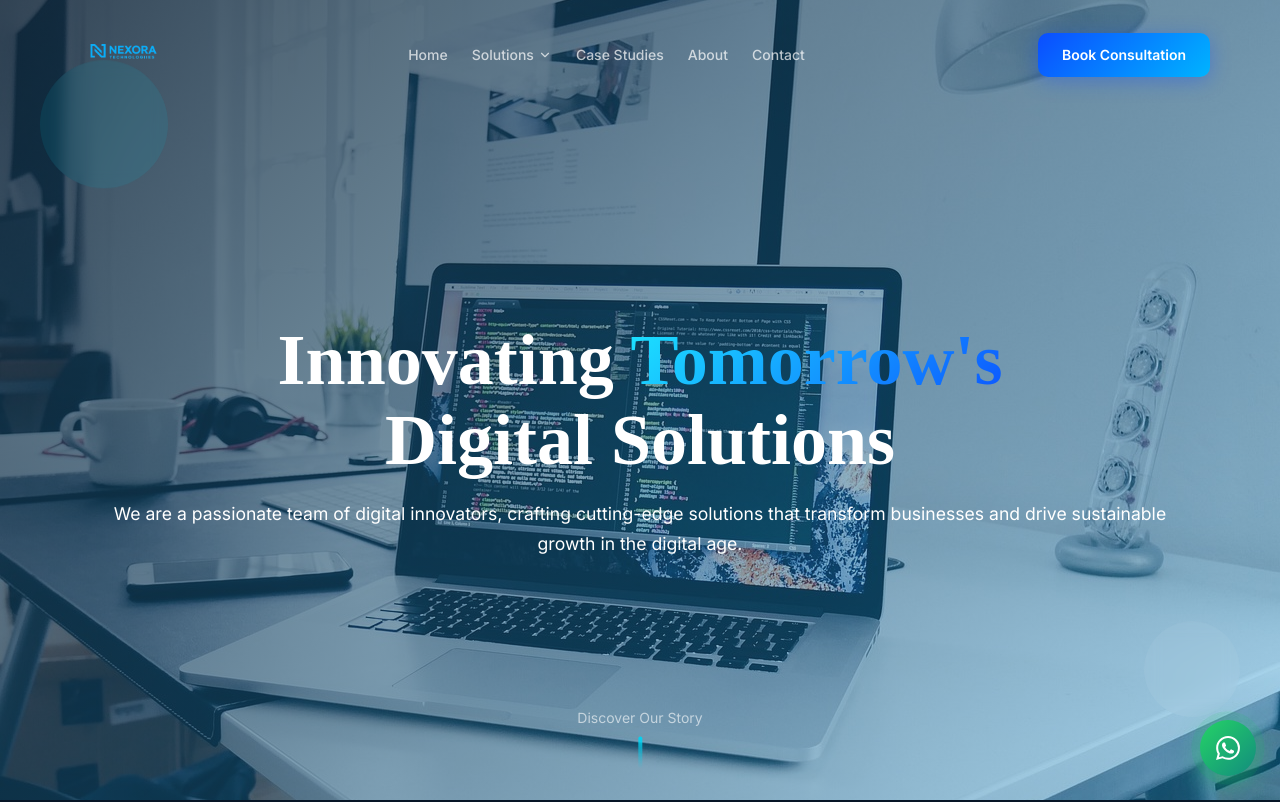
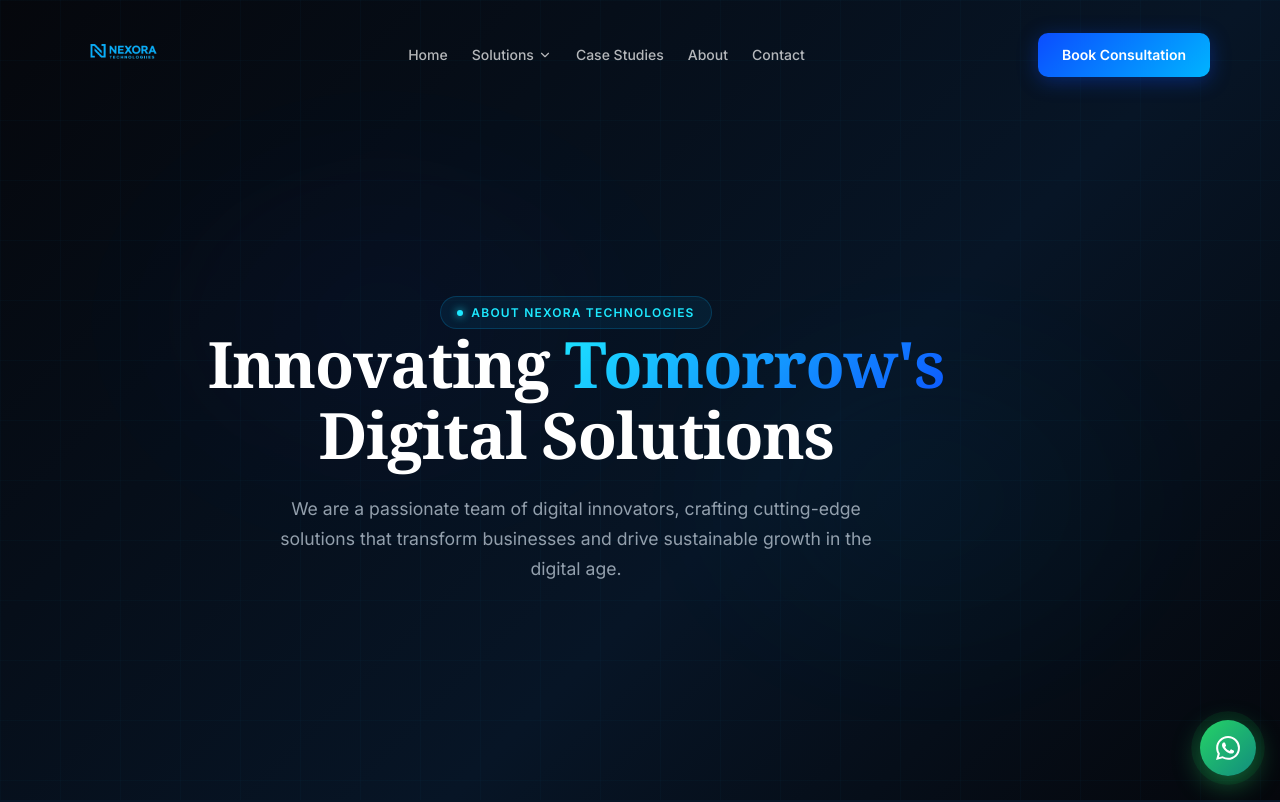
Before and after one commit to tricegevaar/nexora-technologiies, a Next.js app in the folder nexora-technologiies/: page /about in a window 1280 px wide. Shown: the top 802 px of the page. Built offline with nearby package versions, Linux system fonts and the light colour scheme.

Commit message:
Redesign: Services component, about page, services page heroes updated to new brand

```diff
--- a/nexora-technologiies/src/app/about/page.tsx
+++ b/nexora-technologiies/src/app/about/page.tsx
@@ -39,79 +39,36 @@ export default function AboutPage() {
   return (
     <>
       {/* Hero */}
-      <section className="relative min-h-screen flex items-center overflow-hidden hero-mobile" style={{ padding: "160px 0 80px" }}>
-        {/* Background */}
+      <section className="relative min-h-screen flex items-center overflow-hidden hero-mobile" style={{ padding: "160px 0 80px", background: "var(--dark-bg)" }}>
         <div className="absolute inset-0">
-          <div className="absolute inset-0 bg-cover bg-center bg-fixed" style={{ backgroundImage: "url('/photos/bg.jpg')" }} />
-          <div className="absolute inset-0" style={{ background: "linear-gradient(135deg, rgba(18, 40, 59, 0.8), rgba(31, 182, 255, 0.3))" }} />
+          <div className="absolute inset-0" style={{ background: "linear-gradient(135deg, #05070C 0%, #071526 60%, #05070C 100%)" }} />
+          <motion.div animate={{ opacity: [0.2, 0.45, 0.2] }} transition={{ duration: 8, repeat: Infinity }} className="absolute" style={{ top: "10%", left: "5%", width: "50%", height: "60%", background: "radial-gradient(ellipse, rgba(11,77,255,0.15) 0%, transparent 70%)", filter: "blur(50px)" }} />
+          <motion.div animate={{ opacity: [0.15, 0.35, 0.15] }} transition={{ duration: 10, repeat: Infinity, delay: 2 }} className="absolute" style={{ bottom: "10%", right: "5%", width: "45%", height: "55%", background: "radial-gradient(ellipse, rgba(0,180,255,0.12) 0%, transparent 70%)", filter: "blur(60px)" }} />
+          <div className="absolute inset-0" style={{ backgroundImage: "linear-gradient(rgba(0,180,255,0.025) 1px, transparent 1px), linear-gradient(90deg, rgba(0,180,255,0.025) 1px, transparent 1px)", backgroundSize: "60px 60px" }} />
         </div>
-
-        {/* Floating Elements */}
-        <div className="absolute inset-0 overflow-hidden">
-          <motion.div
-            animate={{ y: [-20, 20, -20] }}
-            transition={{ duration: 6, repeat: Infinity, ease: "easeInOut" }}
-            className="absolute top-20 left-10 w-32 h-32 rounded-full bg-cyan-400/10 backdrop-blur-sm"
-          />
-          <motion.div
-            animate={{ y: [20, -20, 20] }}
-            transition={{ duration: 8, repeat: Infinity, ease: "easeInOut" }}
-            className="absolute bottom-20 right-10 w-24 h-24 rounded-full bg-white/5 backdrop-blur-sm"
-          />
-        </div>
-
         <div className="container relative z-10">
-          <div className="max-w-6xl mx-auto text-center">
-            <motion.div
-              initial={{ opacity: 0, y: 30 }}
-              animate={{ opacity: 1, y: 0 }}
-              transition={{ duration: 0.8 }}
-            >
+          <div className="max-w-5xl mx-auto text-center">
+            <motion.div initial={{ opacity: 0, y: 30 }} animate={{ opacity: 1, y: 0 }} transition={{ duration: 0.8 }}>
+              <motion.div initial={{ opacity: 0, y: 10 }} animate={{ opacity: 1, y: 0 }} transition={{ delay: 0.1 }} className="inline-flex items-center gap-2 mb-8" style={{ background: "rgba(0,180,255,0.08)", border: "1px solid rgba(0,180,255,0.2)", padding: "6px 16px", borderRadius: "50px" }}>
+                <span style={{ width: "6px", height: "6px", borderRadius: "50%", background: "#1DE9FF", boxShadow: "0 0 8px #1DE9FF", display: "inline-block" }} />
+                <span style={{ color: "#1DE9FF", fontSize: "0.75rem", fontWeight: 600, letterSpacing: "0.1em", textTransform: "uppercase" }}>About Nexora Technologies</span>
+              </motion.div>
               <motion.h1
-                initial={{ opacity: 0, y: 20 }}
-                animate={{ opacity: 1, y: 0 }}
-                transition={{ delay: 0.2, duration: 0.8 }}
-                className="text-5xl md:text-6xl lg:text-7xl font-bold text-white mb-6"
-                style={{ fontFamily: "'Playfair Display', serif", textAlign: "center" }}
+                initial={{ opacity: 0, y: 20 }} animate={{ opacity: 1, y: 0 }} transition={{ delay: 0.2, duration: 0.8 }}
+                style={{ fontSize: "clamp(2.2rem, 5vw, 4rem)", fontWeight: 800, color: "white", lineHeight: 1.1, marginBottom: "24px", letterSpacing: "-0.02em" }}
               >
-                Innovating <span className="gradient-text">Tomorrow's</span>
+                Innovating <span className="gradient-text">Tomorrow&apos;s</span>
                 <br />Digital Solutions
               </motion.h1>
-
               <motion.p
-                initial={{ opacity: 0, y: 20 }}
-                animate={{ opacity: 1, y: 0 }}
-                transition={{ delay: 0.4, duration: 0.8 }}
-                className="text-white text-center mx-auto"
-                style={{
-                  marginTop: "1.2rem",
-                  fontSize: "1.1rem",
-                  lineHeight: "1.7",
-                  padding: "0 20px",
-                  textAlign: "center",
-                  fontWeight: "400"
-                }}
+                initial={{ opacity: 0, y: 20 }} animate={{ opacity: 1, y: 0 }} transition={{ delay: 0.4, duration: 0.8 }}
+                style={{ fontSize: "1.1rem", lineHeight: 1.7, color: "rgba(183,195,208,0.8)", maxWidth: "600px", margin: "0 auto", fontWeight: 400 }}
               >
                 We are a passionate team of digital innovators, crafting cutting-edge solutions that transform businesses and drive sustainable growth in the digital age.
               </motion.p>
             </motion.div>
           </div>
         </div>
-
-        {/* Scroll Indicator */}
-        <motion.div
-          initial={{ opacity: 0 }}
-          animate={{ opacity: 1 }}
-          transition={{ delay: 1.2, duration: 0.6 }}
-          className="absolute bottom-8 left-1/2 -translate-x-1/2 flex flex-col items-center gap-2 text-white/60"
-        >
-          <span className="text-sm">Discover Our Story</span>
-          <motion.div
-            animate={{ y: [0, 8, 0] }}
-            transition={{ duration: 2, repeat: Infinity, ease: "easeInOut" }}
-            className="w-1 h-8 bg-gradient-to-b from-cyan-400 to-transparent rounded-full"
-          />
-        </motion.div>
       </section>
 
       {/* Story */}
--- a/nexora-technologiies/src/app/services/page.tsx
+++ b/nexora-technologiies/src/app/services/page.tsx
@@ -76,44 +76,38 @@ export default function ServicesPage() {
   return (
     <>
       {/* Hero */}
-      <section className="relative min-h-screen flex items-center overflow-hidden hero-mobile" style={{ padding: "160px 0 80px" }}>
+      <section className="relative min-h-screen flex items-center overflow-hidden hero-mobile" style={{ padding: "160px 0 80px", background: "var(--dark-bg)" }}>
         <div className="absolute inset-0">
-          <div className="absolute inset-0 bg-cover bg-center bg-fixed" style={{ backgroundImage: "url('/photos/bg.jpg')" }} />
-          <div className="absolute inset-0" style={{ background: "linear-gradient(135deg, rgba(18, 40, 59, 0.9), rgba(31, 182, 255, 0.4))" }} />
-        </div>
-        <div className="absolute inset-0 overflow-hidden">
-          <motion.div animate={{ y: [-15, 15, -15] }} transition={{ duration: 8, repeat: Infinity, ease: "easeInOut" }} className="absolute top-20 right-10 w-20 h-20 rounded-full bg-cyan-400/10 backdrop-blur-sm" />
-          <motion.div animate={{ y: [15, -15, 15] }} transition={{ duration: 6, repeat: Infinity, ease: "easeInOut" }} className="absolute bottom-20 left-10 w-16 h-16 rounded-full bg-white/5 backdrop-blur-sm" />
+          <div className="absolute inset-0" style={{ background: "linear-gradient(135deg, #05070C 0%, #071526 60%, #05070C 100%)" }} />
+          <motion.div animate={{ opacity: [0.2, 0.4, 0.2] }} transition={{ duration: 8, repeat: Infinity }} className="absolute" style={{ top: "5%", right: "5%", width: "50%", height: "60%", background: "radial-gradient(ellipse, rgba(11,77,255,0.15) 0%, transparent 70%)", filter: "blur(50px)" }} />
+          <motion.div animate={{ opacity: [0.15, 0.3, 0.15] }} transition={{ duration: 10, repeat: Infinity, delay: 2 }} className="absolute" style={{ bottom: "10%", left: "5%", width: "45%", height: "55%", background: "radial-gradient(ellipse, rgba(0,180,255,0.12) 0%, transparent 70%)", filter: "blur(60px)" }} />
+          <div className="absolute inset-0" style={{ backgroundImage: "linear-gradient(rgba(0,180,255,0.025) 1px, transparent 1px), linear-gradient(90deg, rgba(0,180,255,0.025) 1px, transparent 1px)", backgroundSize: "60px 60px" }} />
         </div>
         <div className="container relative z-10">
-          <div className="max-w-6xl mx-auto text-center">
+          <div className="max-w-5xl mx-auto text-center">
             <motion.div initial={{ opacity: 0, y: 30 }} animate={{ opacity: 1, y: 0 }} transition={{ duration: 0.8 }}>
+              <motion.div initial={{ opacity: 0, y: 10 }} animate={{ opacity: 1, y: 0 }} transition={{ delay: 0.1 }} className="inline-flex items-center gap-2 mb-8" style={{ background: "rgba(0,180,255,0.08)", border: "1px solid rgba(0,180,255,0.2)", padding: "6px 16px", borderRadius: "50px" }}>
+                <span style={{ width: "6px", height: "6px", borderRadius: "50%", background: "#1DE9FF", boxShadow: "0 0 8px #1DE9FF", display: "inline-block" }} />
+                <span style={{ color: "#1DE9FF", fontSize: "0.75rem", fontWeight: 600, letterSpacing: "0.1em", textTransform: "uppercase" }}>Solutions &amp; Investment Guide</span>
+              </motion.div>
               <motion.h1
-                initial={{ opacity: 0, y: 20 }}
-                animate={{ opacity: 1, y: 0 }}
-                transition={{ delay: 0.2, duration: 0.8 }}
-                className="text-5xl md:text-6xl lg:text-7xl font-bold text-white mb-6"
-                style={{ fontFamily: "'Playfair Display', serif" }}
+                initial={{ opacity: 0, y: 20 }} animate={{ opacity: 1, y: 0 }} transition={{ delay: 0.2, duration: 0.8 }}
+                style={{ fontSize: "clamp(2.2rem, 5vw, 4rem)", fontWeight: 800, color: "white", lineHeight: 1.1, marginBottom: "24px", letterSpacing: "-0.02em" }}
               >
-                Our Services &amp; <span className="gradient-text">Investment Guide</span>
+                Our Services &amp;{" "}
+                <span className="gradient-text">Investment Guide</span>
               </motion.h1>
               <motion.p
-                initial={{ opacity: 0, y: 20 }}
-                animate={{ opacity: 1, y: 0 }}
-                transition={{ delay: 0.4, duration: 0.8 }}
-                className="text-white mx-auto"
-                style={{ marginTop: "1.2rem", fontSize: "1.1rem", lineHeight: "1.7", padding: "0 20px", fontWeight: "400", maxWidth: "700px" }}
+                initial={{ opacity: 0, y: 20 }} animate={{ opacity: 1, y: 0 }} transition={{ delay: 0.4, duration: 0.8 }}
+                style={{ fontSize: "1.1rem", lineHeight: 1.7, color: "rgba(183,195,208,0.8)", maxWidth: "620px", margin: "0 auto 16px", fontWeight: 400 }}
               >
-                We deliver strategic digital solutions designed to help businesses scale, streamline operations, and compete more effectively in a fast-moving digital world.
+                We deliver strategic digital solutions designed to help businesses scale, streamline operations, and compete more effectively.
               </motion.p>
               <motion.p
-                initial={{ opacity: 0, y: 20 }}
-                animate={{ opacity: 1, y: 0 }}
-                transition={{ delay: 0.6, duration: 0.8 }}
-                className="text-white/50 mx-auto"
-                style={{ marginTop: "1rem", fontSize: "0.95rem", lineHeight: "1.7", padding: "0 20px", maxWidth: "650px" }}
+                initial={{ opacity: 0, y: 20 }} animate={{ opacity: 1, y: 0 }} transition={{ delay: 0.6, duration: 0.8 }}
+                style={{ fontSize: "0.9rem", lineHeight: 1.7, color: "rgba(183,195,208,0.5)", maxWidth: "560px", margin: "0 auto" }}
               >
-                The pricing below reflects typical starting investments. Final pricing depends on scope, complexity, integrations, timelines, and your specific business requirements.
+                Pricing reflects typical starting investments. Final pricing depends on scope, complexity, integrations, and your specific requirements.
               </motion.p>
             </motion.div>
           </div>
```
Also changed, not shown: nexora-technologiies/src/components/Services.tsx (+78 -42 lines).
